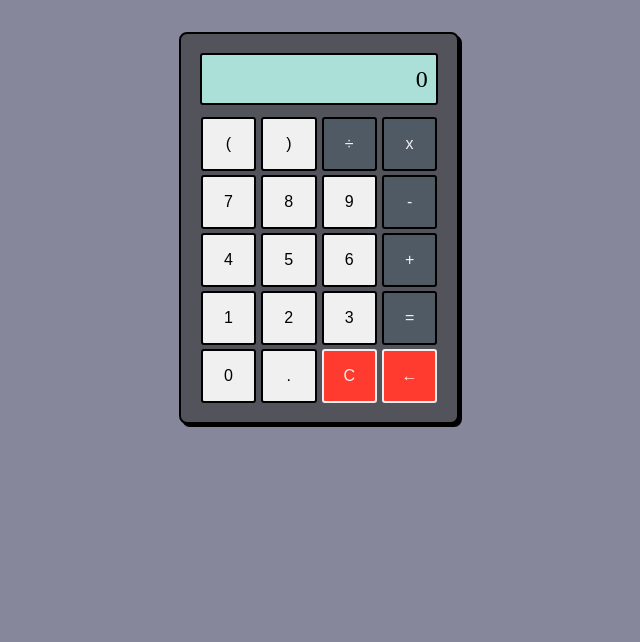
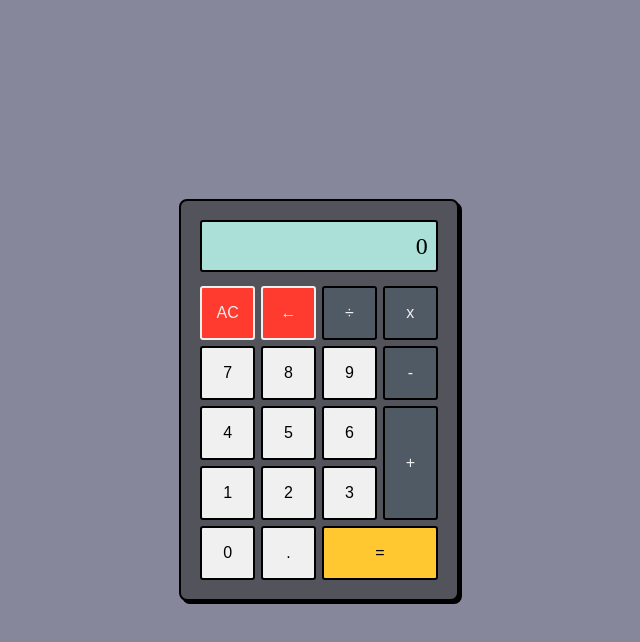
Before and after one commit to Th3Matts/foundationsP5, a plain HTML site: page index.html in a window 1280 px wide. Shown: the whole page, without its empty margins (321-961 px from the left). Drawn offline with Linux system fonts and the light colour scheme.

Commit message:
Fix the calculator on the middle of the screen

```diff
--- a/assets/style/style.css
+++ b/assets/style/style.css
@@ -4,22 +4,23 @@
   padding: 0;
 }
 
-body{
+.container {
   background: #87879c;
+  min-height: 100vh;
+  display: flex;
+  justify-content: center;
+  align-items: center;
 }
 
 .calculator{
-  background: #53535c;
+  background: #53535C;
   width: 280px;
 
-  display: flex;
-  flex-wrap: wrap;
-  justify-content: space-around;
-  gap: 4px;
-
+  display: grid;
+  grid-template-columns: repeat(4, 1fr);
+  gap: 6px;
 
   padding: 1.2rem;
-  margin: 2rem auto ;
 
   border: 2px solid;
   border-radius: 8px;
@@ -32,8 +33,6 @@ button{
   font-size: 1rem;
   text-align: center;
 
-  flex-basis: calc(25% - 4px);
-  width: 0.2rem;
   padding: 16px 0;
 
   cursor: pointer;
@@ -45,7 +44,19 @@ button{
 
 button:hover{
   transition: 0.4s;
-  background: #c2c2c2;
+  background: #CCCCCC;
+}
+
+button.wide {
+  flex-basis: calc(50% - 6px); /* double width */
+  grid-column: span 2;
+}
+
+button.tall {
+  align-self: stretch;
+  height: auto;
+
+  grid-row: span 2;
 }
 
 .clear,
@@ -54,16 +65,27 @@ button:hover{
   color: #F0f0f0;
 }
 
-.operator,
+.clear:hover,
+.backspace:hover{
+  background: #d32016;
+}
+
 .calculate{
+  background: #FFC830;
+}
+
+.calculate:hover{
+  background: #D8A61C;
+}
+
+.operator{
   background: #505a64;
   color: #F0f0f0;
   border: 2px solid black;
 }
 
-.clear:hover,
-.clearAll:hover{
-  background: #d32016;
+.operator:hover{
+  background: #7B7B88;
 }
 
 .display{
@@ -73,7 +95,7 @@ button:hover{
   white-space: nowrap;
   text-overflow: ellipsis;
 
-  width: 100%;
+  grid-column: 1 / -1;
 
   padding: 0.65rem 0.5rem; /* taller display box */
   font-size: 1.5rem;
--- a/index.html
+++ b/index.html
@@ -8,11 +8,12 @@
   <link rel="shortcut icon" href="./assets/images/favicon.ico" type="image/x-icon">
 </head>
 <body>
+<div class="container">
   <div class="calculator">
-    <div class="display"> 0 </div>
+    <div class="display">0</div>
 
-    <button>(</button>
-    <button>)</button>
+    <button class="clear">AC</button>
+    <button class="backspace">←</button>
     <button class="operator">÷</button>
     <button class="operator">x</button>
 
@@ -24,18 +25,18 @@
     <button class="number">4</button>
     <button class="number">5</button>
     <button class="number">6</button>
-    <button class="operator">+</button>
+    <button class="operator tall">+</button>
 
     <button class="number">1</button>
     <button class="number">2</button>
     <button class="number">3</button>
-    <button class="calculate">=</button>
 
     <button class="number">0</button>
     <button class="decimal">.</button>
-    <button class="clear">C</button>
-    <button class="backspace">←</button>
+    <button class="calculate wide">=</button>
   </div>
+</div>
+
   <script src="./scripts/calculator.js"></script>
 </body>
 </html>
```
